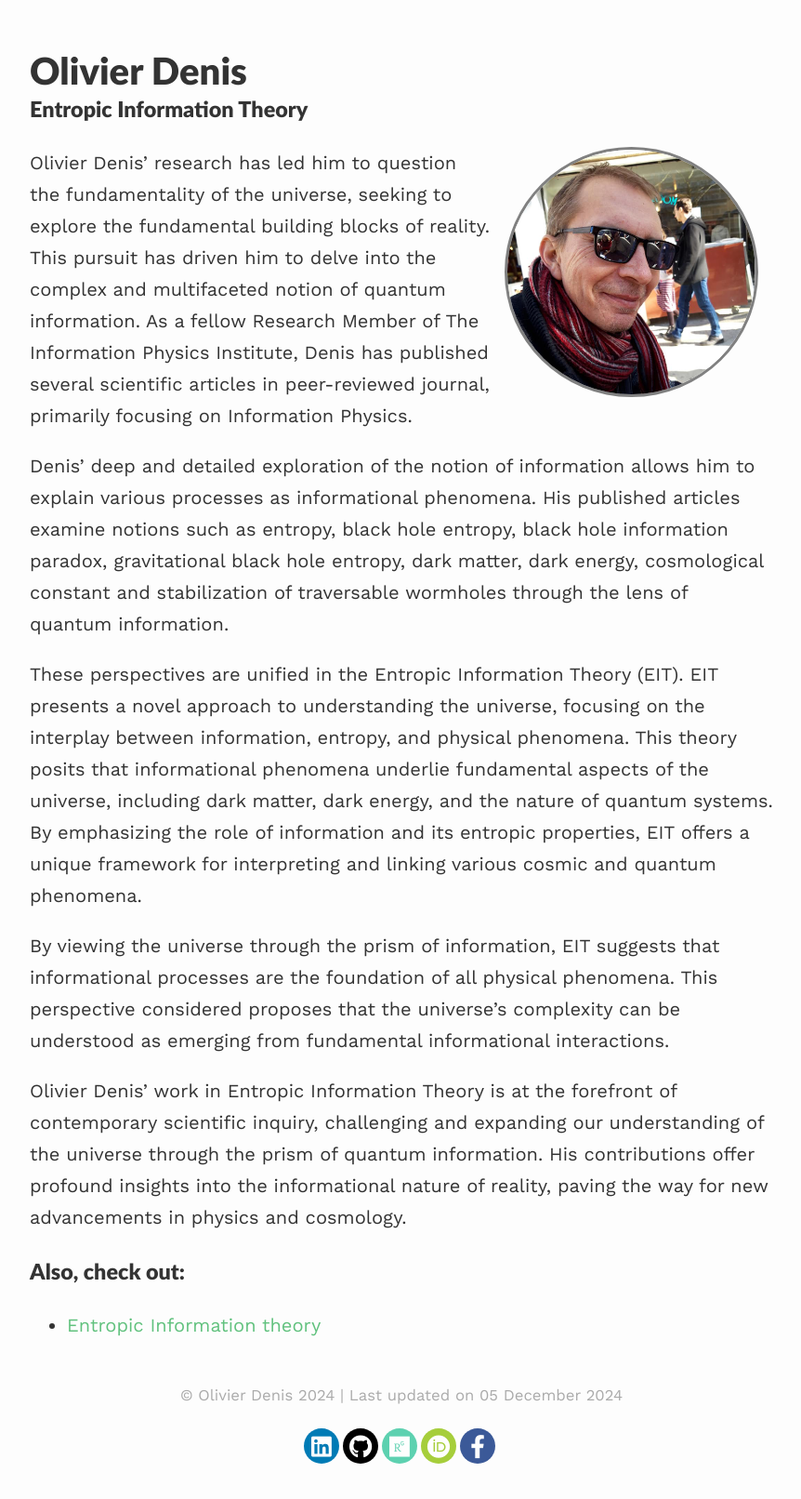
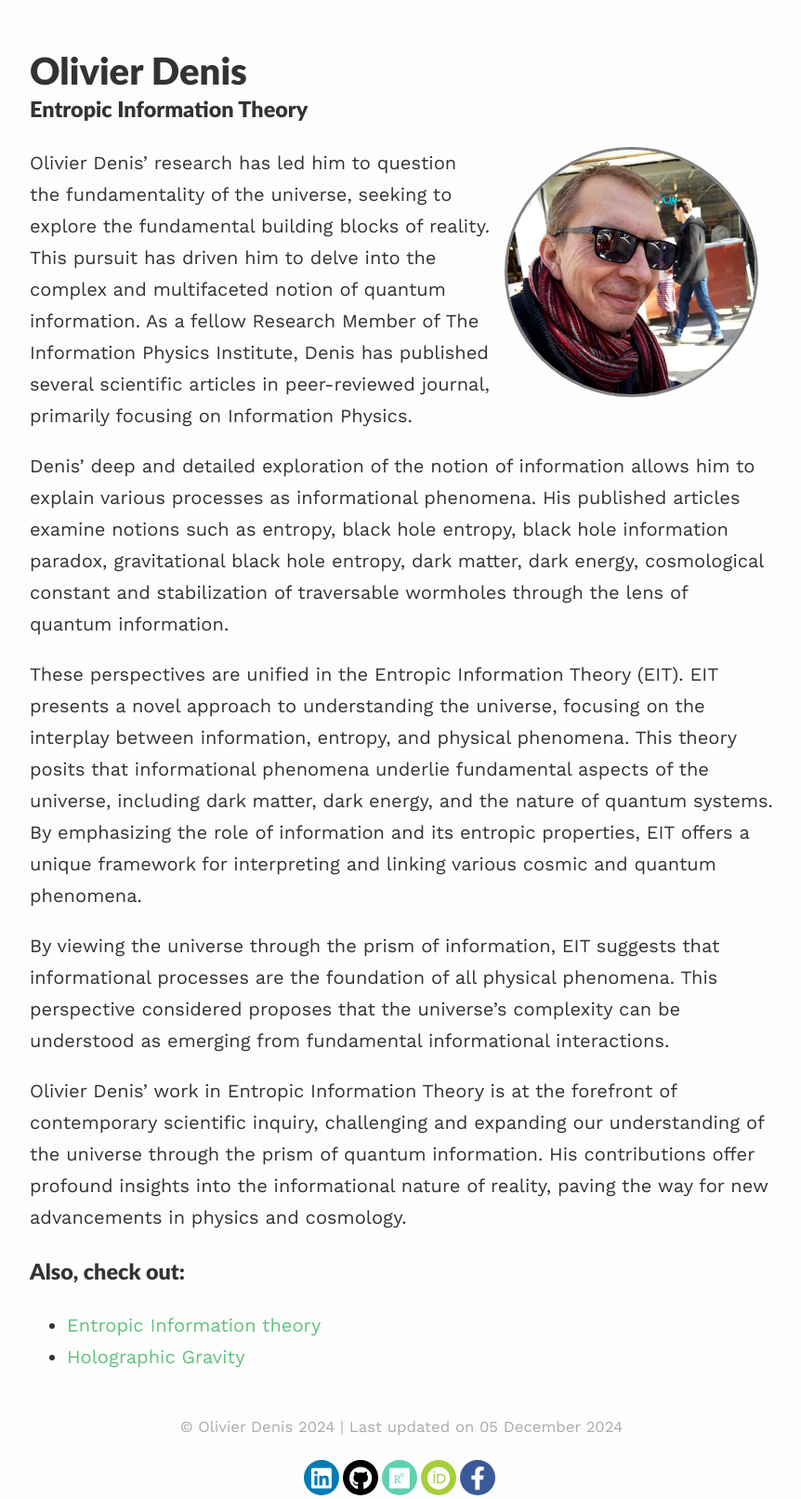
Before and after one commit to olivierdenis/Entropic-Information-Theory, a Jekyll site: the page built from index.md, in a window 1280 px wide. Shown: the whole page at 93% size, without its empty margins (208-1070 px from the left). Built offline with Jekyll 4.4.1, drawn with Linux system fonts in a browser that asks for light colours; nearby versions of some CDN libraries; before the commit the page ends 1578 px from its top, so only the background shows below that.

Commit message:
Update index.md

```diff
--- a/index.md
+++ b/index.md
@@ -21,3 +21,4 @@ Olivier Denis' work in Entropic Information Theory is at the forefront of contem
 ### Also, check out:
 
 - [Entropic Information theory](https://sites.google.com/view/olivierdenis){:target="_blank"}
+- [Holographic Gravity](https://olivierdenis.github.io/Holographic-Gravity){:target="_blank"}
```
